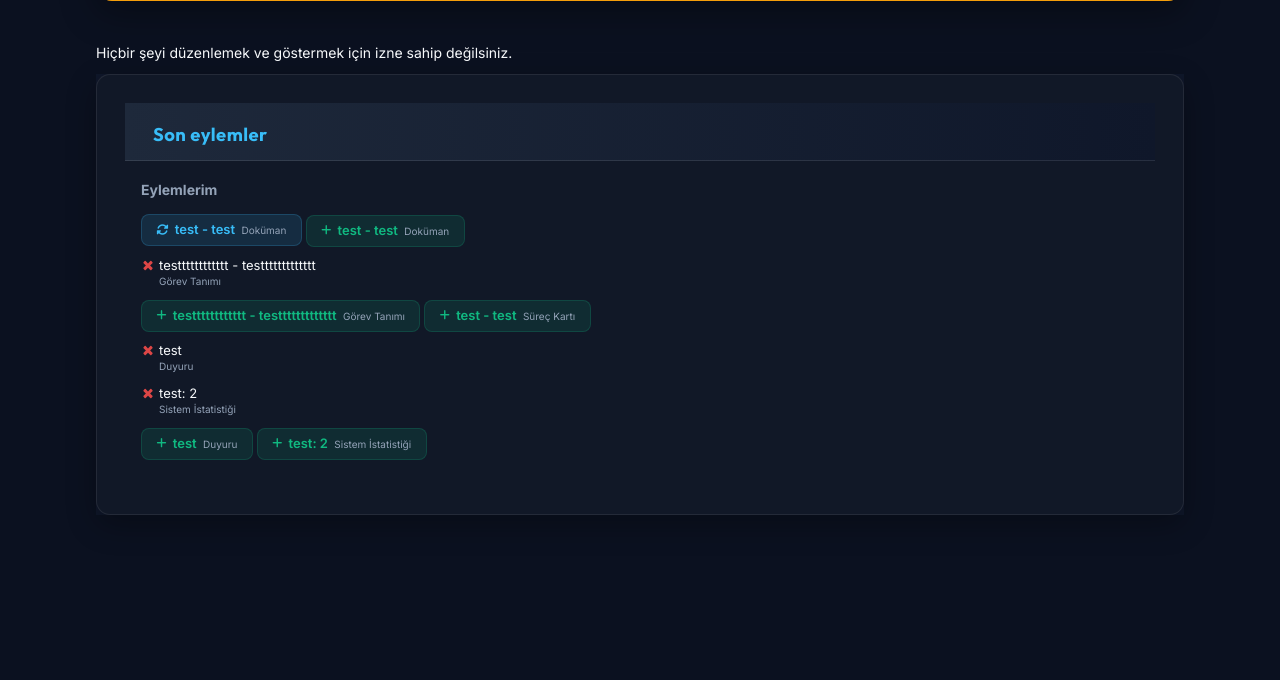
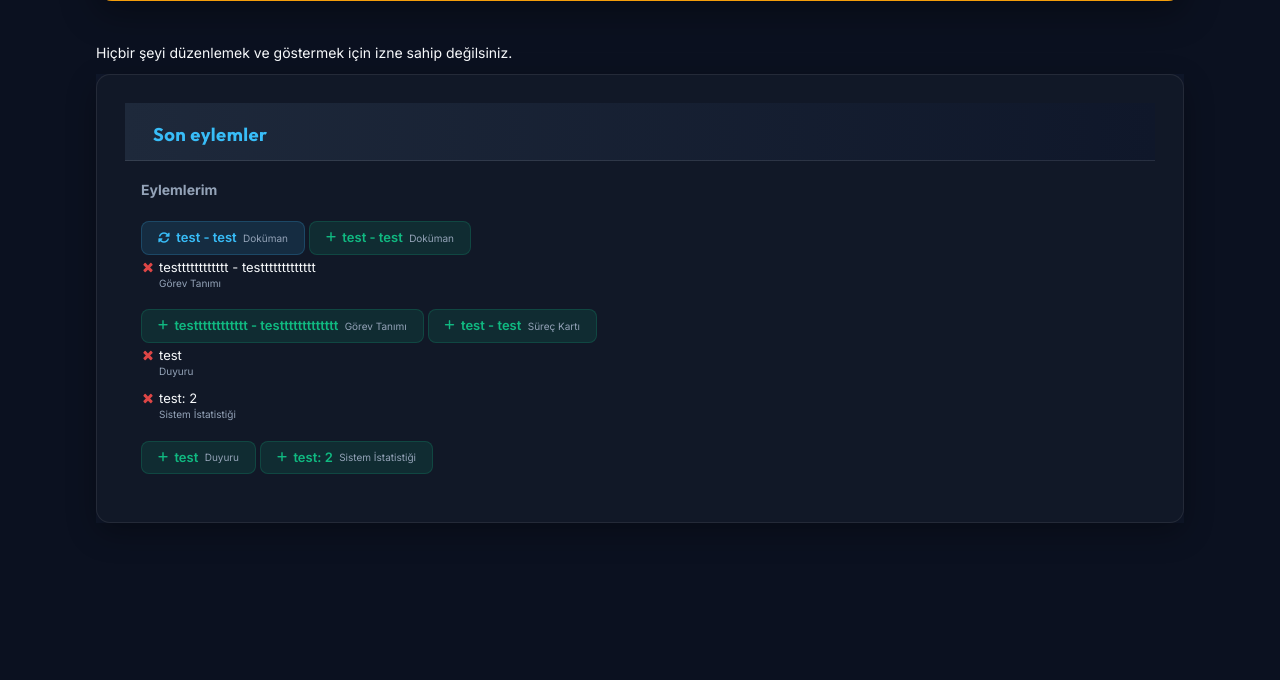
Before and after one commit to raminentezar-rgb/yks, a Django app: page /admin/ in a window 1280 px wide. Shown: the part 548-1228 px from the top of the page. Before the commit the page ends 1063 px from the top, so only its background shows below. Run offline with Django 4.2, Linux system fonts and the light colour scheme; a user stored in the database is signed in; data comes from the database, SQL or seed files in the repository.

Commit message:
Fix addlink button vertical position and spacing so it sits cleanly below table borders

```diff
--- a/static/css/custom_admin.css
+++ b/static/css/custom_admin.css
@@ -328,17 +328,20 @@ body {
     color: var(--admin-gold) !important;
     letter-spacing: 0.5px !important;
     border-bottom: 2px solid rgba(245, 158, 11, 0.35) !important;
-    display: flex !important;
-    align-items: center !important;
+    display: block !important;
+    width: 100% !important;
+    box-sizing: border-box !important;
+    margin-bottom: 0.5rem !important;
 }
 
 .module table {
     width: 100% !important;
-    border-collapse: collapse !important;
+    border-collapse: separate !important;
+    border-spacing: 0 0.4rem !important;
 }
 
 .module table th, .module table td {
-    padding: 1.15rem 1.75rem !important;
+    padding: 1.25rem 1.75rem !important;
     border-bottom: 1px solid rgba(255, 255, 255, 0.04) !important;
     font-size: 0.98rem !important;
     vertical-align: middle !important;
@@ -373,7 +376,7 @@ body {
 .addlink {
     color: #10b981 !important;
     font-weight: 600 !important;
-    padding: 0.45rem 0.9rem !important;
+    padding: 0.5rem 1rem !important;
     background: rgba(16, 185, 129, 0.12) !important;
     border-radius: 8px !important;
     text-decoration: none !important;
@@ -384,6 +387,10 @@ body {
     gap: 0.4rem !important;
     border: 1px solid rgba(16, 185, 129, 0.2) !important;
     background-image: none !important;
+    margin: 0.35rem 0 !important;
+    position: relative !important;
+    top: 2px !important;
+    vertical-align: middle !important;
 }
 
 .addlink::before {
@@ -403,7 +410,7 @@ body {
 .changelink {
     color: #38bdf8 !important;
     font-weight: 600 !important;
-    padding: 0.45rem 0.9rem !important;
+    padding: 0.5rem 1rem !important;
     background: rgba(56, 189, 248, 0.12) !important;
     border-radius: 8px !important;
     text-decoration: none !important;
@@ -414,6 +421,10 @@ body {
     gap: 0.4rem !important;
     border: 1px solid rgba(56, 189, 248, 0.2) !important;
     background-image: none !important;
+    margin: 0.35rem 0 !important;
+    position: relative !important;
+    top: 2px !important;
+    vertical-align: middle !important;
 }
 
 .changelink::before {
--- a/templates/admin/base_site.html
+++ b/templates/admin/base_site.html
@@ -7,7 +7,7 @@
     {{ block.super }}
     <link rel="stylesheet" href="https://cdnjs.cloudflare.com/ajax/libs/font-awesome/6.5.1/css/all.min.css">
     <link href="https://fonts.googleapis.com/css2?family=Outfit:wght@400;500;600;700;800&family=Inter:wght@400;500;600;700&display=swap" rel="stylesheet">
-    <link rel="stylesheet" href="{% static 'css/custom_admin.css' %}?v=20260707_1117">
+    <link rel="stylesheet" href="{% static 'css/custom_admin.css' %}?v=20260707_1145">
 {% endblock %}
 
 {% block branding %}
```
